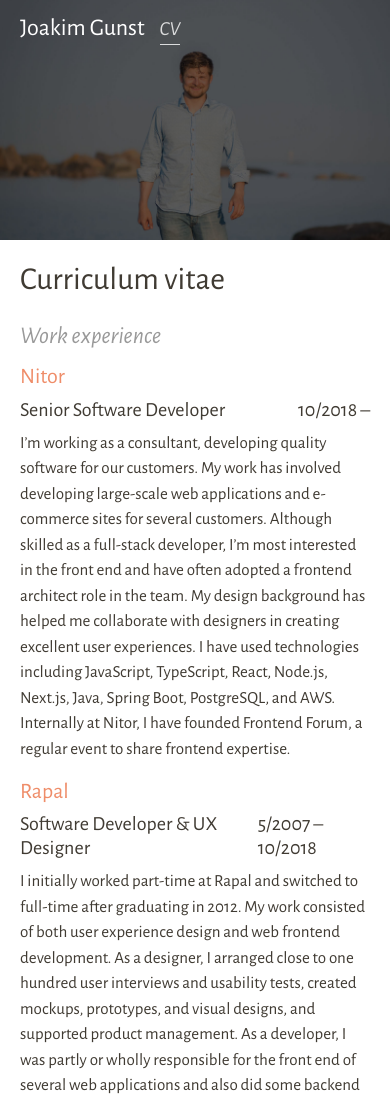
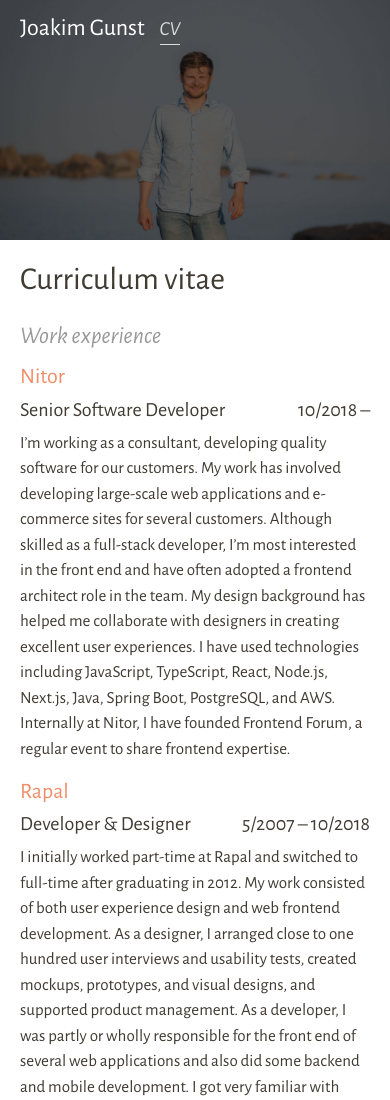
Before and after one commit to joakimgunst/gunst.fi, a Gatsby site: page /cv in a window 390 px wide. Shown: the top 1100 px of the page. Built offline with nearby package versions, Linux system fonts and the light colour scheme; Gatsby itself is replaced by a stand-in of ours.

Commit message:
Shorten title to fit on mobile

```diff
--- a/src/pages/cv.jsx
+++ b/src/pages/cv.jsx
@@ -45,7 +45,7 @@ const Page = () => (
             <a href="https://www.rapal.com">Rapal</a>
           </h3>
           <h4>
-            Software Developer & UX Designer
+            Developer & Designer
             <span>5/2007 – 10/2018</span>
           </h4>
 
```
